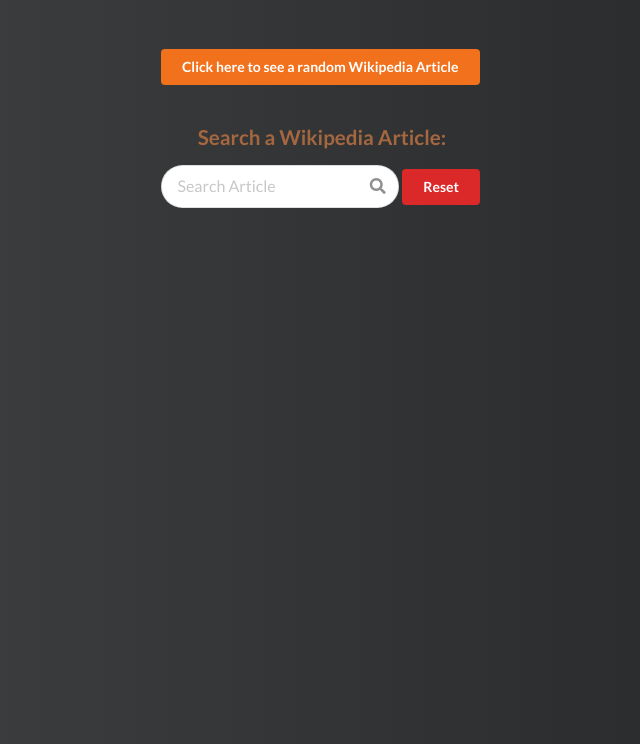
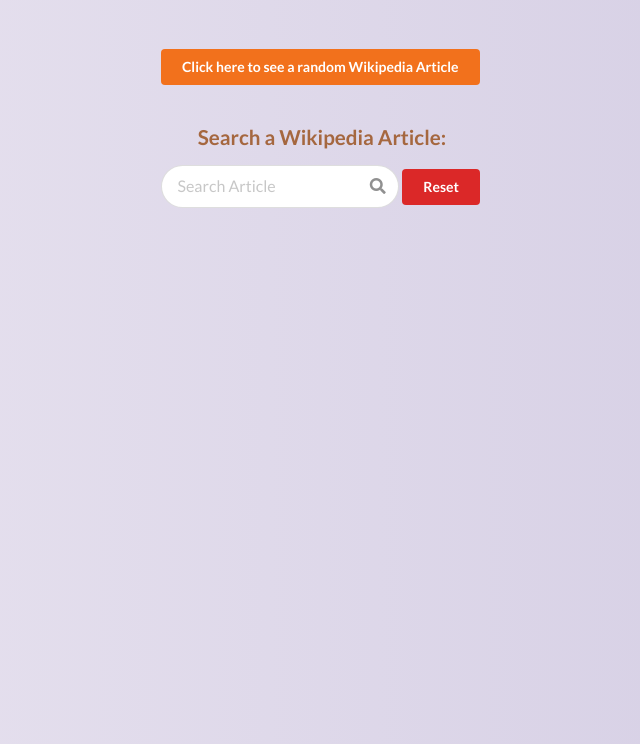
Before and after one commit to IronVenom/Wikipedia-Viewer, a plain HTML site: page index.html in a window 1280 px wide. Shown: the part 152-896 px from the top of the page, without its empty margins (318-958 px from the left). Drawn offline with nearby package versions, Linux system fonts and the light colour scheme.

Commit message:
Update app.css

```diff
--- a/app.css
+++ b/app.css
@@ -8,9 +8,9 @@
 }
 
 body{
-	background: #232526;  /* fallback for old browsers */
-	background: -webkit-linear-gradient(to right, #414345, #232526);  /* Chrome 10-25, Safari 5.1-6 */
-	background: linear-gradient(to right, #414345, #232526); /* W3C, IE 10+/ Edge, Firefox 16+, Chrome 26+, Opera 12+, Safari 7+ */
+	background: #D3CCE3;  /* fallback for old browsers */
+        background: -webkit-linear-gradient(to right, #E9E4F0, #D3CCE3);  /* Chrome 10-25, Safari 5.1-6 */
+	background: linear-gradient(to right, #E9E4F0, #D3CCE3); /* W3C, IE 10+/ Edge, Firefox 16+, Chrome 26+, Opera 12+, Safari 7+ */
 }
 
 #searchitems{
```
